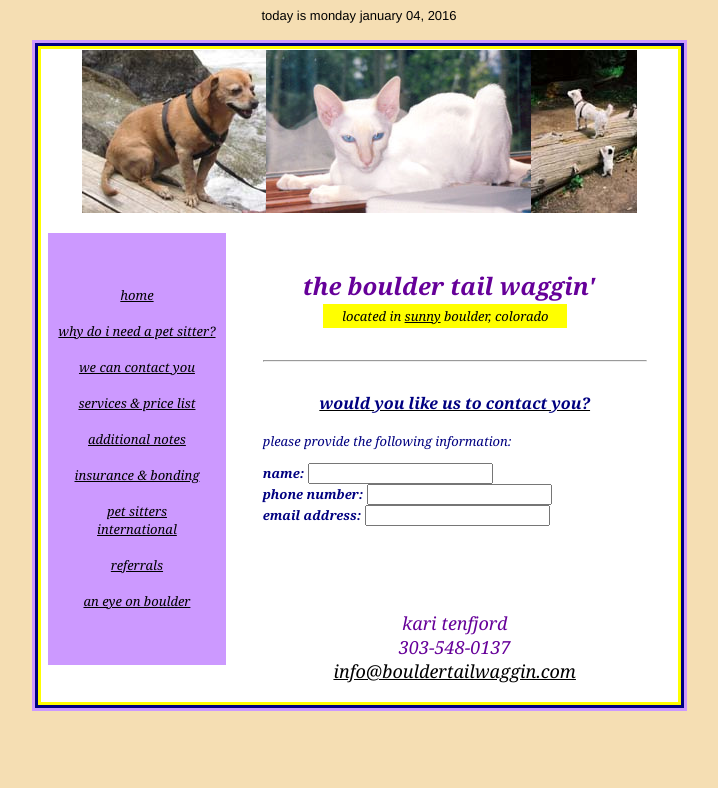
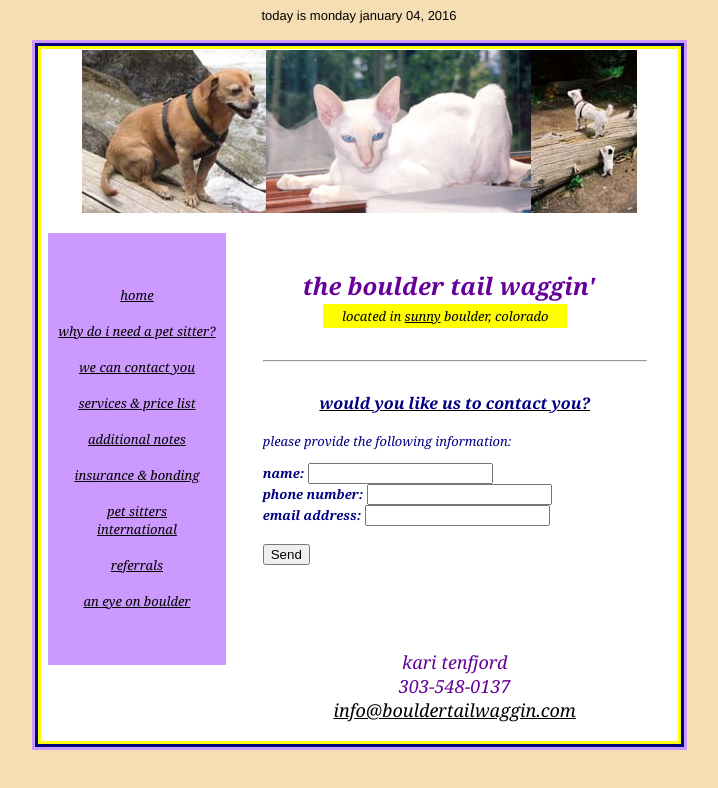
Before and after one commit to tailwaggin/tailwaggin.github.io, a plain HTML site: page contact.html in a window 1280 px wide. Shown: the whole page, without its empty margins (281-999 px from the left). Drawn offline with Linux system fonts and the light colour scheme.

Commit message:
Update contact.html

```diff
--- a/contact.html
+++ b/contact.html
@@ -164,6 +164,8 @@ document.write("today is " +today);
 		      <b>name:</b> <input type="text" name="name">
 		      <br><b>phone number:</b>  <input type="tel" name="phone">
 		      <br><b>email address:</b> <input type="email" name="email">
+		      <br><br>
+		      <input type="submit" value="Send">
 		    </form>
 		    <br><br><br><br>
 
```
